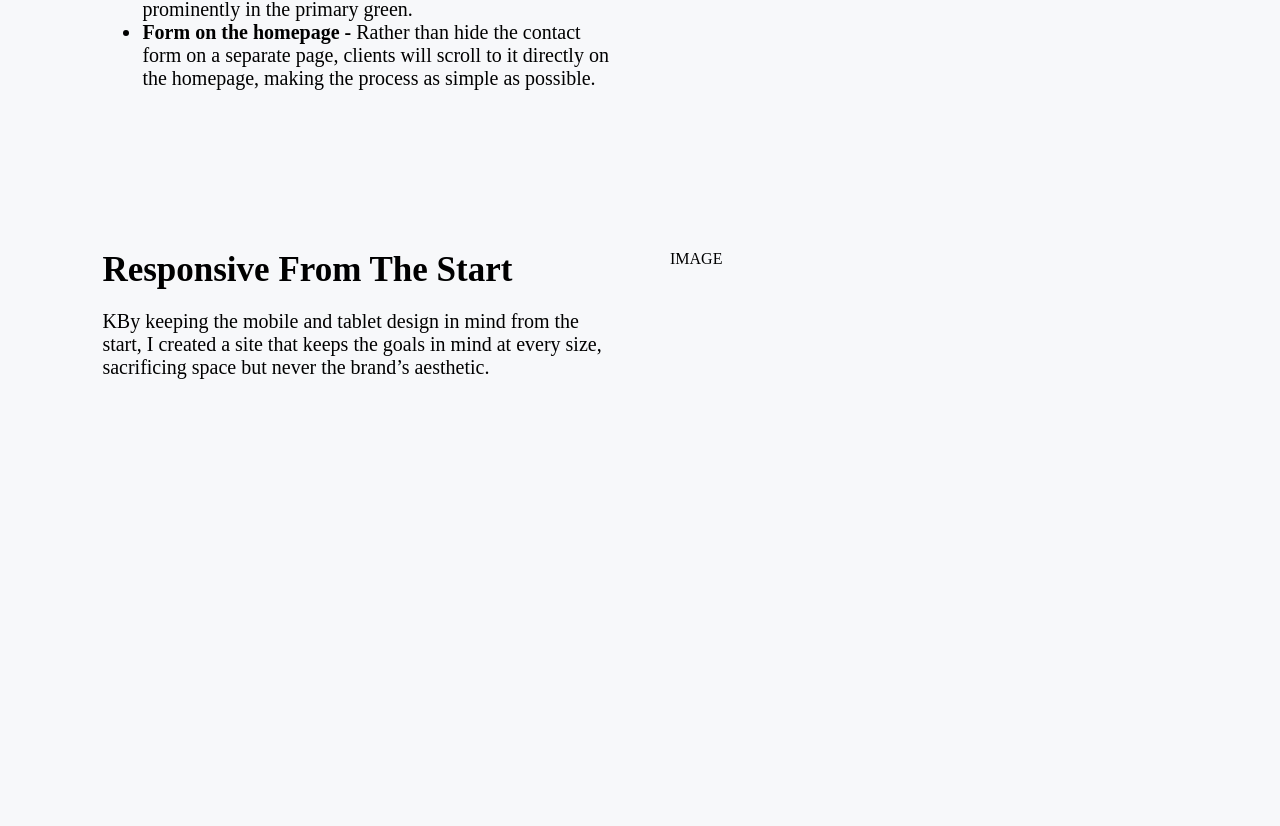
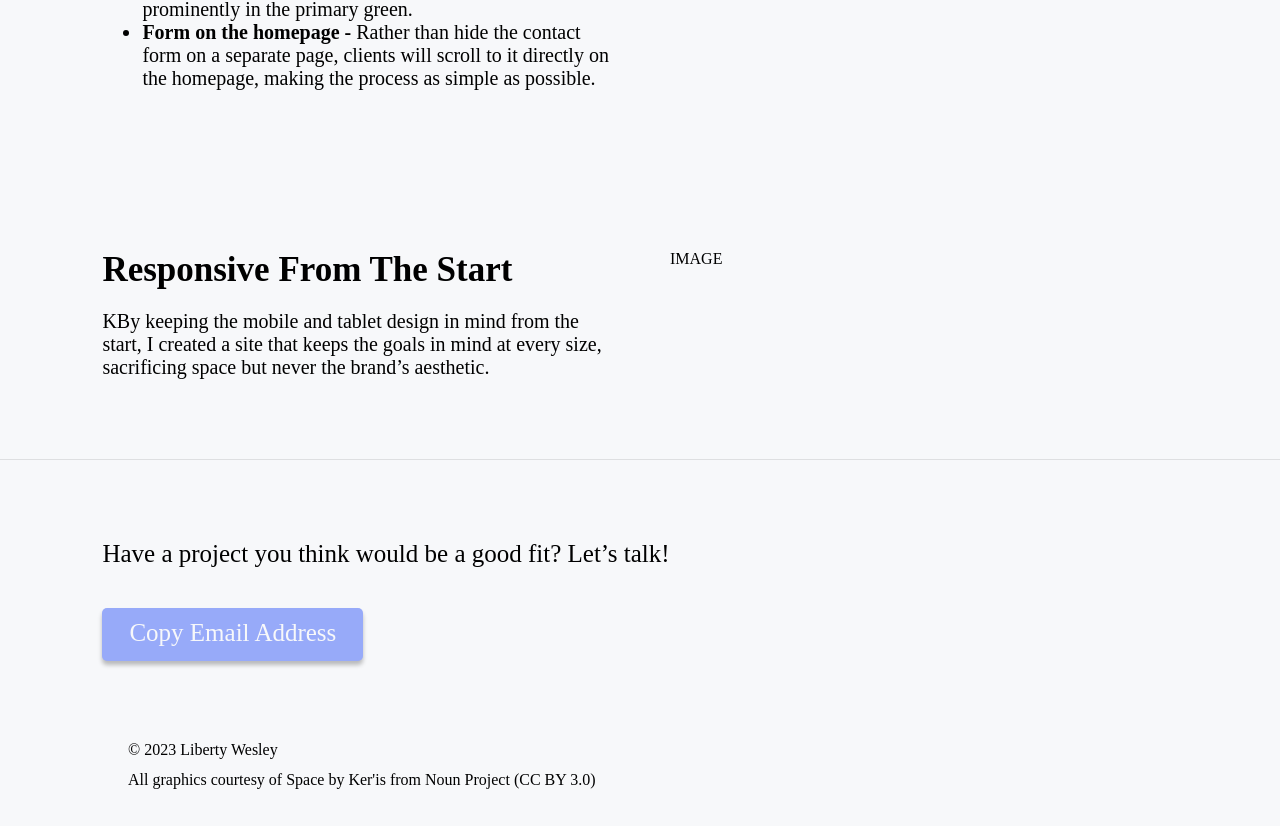
Before and after one commit to lwesley08/LibertyWesleyDotCom, a Nuxt app: page /tsd-site in a window 1280 px wide. Shown: the part 2542-3368 px from the top of the page. Before the commit the page ends 2937 px from the top, so only its background shows below. Built offline with nearby package versions, Linux system fonts and the light colour scheme; a web font is replaced by a local one.

Commit message:
footer and contact

```diff
--- a/pages/tsd-site.vue
+++ b/pages/tsd-site.vue
@@ -126,9 +126,36 @@
         </div>
       </div>
     </div>
+
+    <div class="details-page__contact">
+      <p>Have a project you think would be a good fit? Let’s talk!</p>
+      <div aria-role="button" class="details-page__button" @click="onCopyEmailAddressClick">
+        {{ isCopyActive ? 'Copied Email Address!' : 'Copy Email Address' }}
+      </div>
+    </div>
+
+    <div class="footer">
+      <p class="footer__copyright">© 2023 Liberty Wesley</p>
+      <p>All graphics courtesy of Space by Ker'is from Noun Project (CC BY 3.0)</p>
+    </div>
   </div>
 </template>
-<script setup lang="ts"></script>
+
+<script setup lang="ts">
+import { ref } from 'vue';
+const isCopyActive = ref(false);
+
+function onCopyEmailAddressClick() {
+  const text = "libertywesley08@gmail.com"
+  navigator.clipboard.writeText(text);
+  isCopyActive.value = true;
+
+  setTimeout(() => {
+    isCopyActive.value = false;
+  }, 5000);
+}
+</script>
+
 <style lang="scss">
 .details-page {
   height: 100%;
@@ -314,14 +341,14 @@
     display: flex;
     flex-direction: column;
     row-gap: 140px;
-    padding: 17px 20px 16px 20px;
+    padding: 17px 20px 30px 20px;
 
     @media screen and (min-width: $breakpoint-tablet) {
-      padding: 17px 30px 16px 30px;
+      padding: 17px 30px 50px 30px;
     }
 
     @media screen and (min-width: $breakpoint-laptop) {
-      padding: 17px 8% 16px 8%;
+      padding: 17px 8% 80px 8%;
     }
   }
 
@@ -354,5 +381,79 @@
     font-style: normal;
     font-size: 20px; // TODO
   }
+
+  &__contact {
+    margin-top: 0px;
+    font-family: "freight-text-pro", serif;
+    font-weight: 400;
+    font-style: normal;
+    font-size: 25px; // TODO
+    border-top: 1px solid rgba(0, 0, 0, .1);
+
+    padding: 30px 20px 30px 20px;
+
+    @media screen and (min-width: $breakpoint-tablet) {
+      padding: 50px 30px 50px 30px;
+    }
+
+    @media screen and (min-width: $breakpoint-laptop) {
+      padding: 80px 8% 80px 8%;
+    }
+  }
+
+  &__button {
+      background-color: $purple;
+      color: $background-white;
+      border-radius: 5px;
+      padding: 11px 27px 14px;
+      box-shadow: 0px 4px 4px 0px rgba(0, 0, 0, 0.25);
+      font-family: "freight-text-pro", serif;
+      font-weight: 400;
+      font-style: normal;
+      display: inline-block;
+      margin-top: 25px;
+      font-size: 16px;
+
+      &:hover {
+        background-color: #B6C4FF;
+      }
+
+      &:active {
+        background-color: #778CE3;
+      }
+
+      @media screen and (min-width: $breakpoint-tablet) {
+        font-size: 25px;
+      }
+
+      @media screen and (min-width: $breakpoint-laptop) {
+        margin-top: 40px;
+      }
+    }
 }
+
+.footer {
+    font-family: "freight-text-pro", serif;
+    font-weight: 400;
+    font-style: normal;
+    font-size: 14px;
+
+    @media screen and (min-width: $breakpoint-tablet) {
+      font-size: 16px;
+    }
+
+    padding: 0px 20px 30px;
+
+    @media screen and (min-width: $breakpoint-tablet) {
+     padding: 0px 6% 37px;
+    }
+
+    @media screen and (min-width: $breakpoint-laptop) {
+     padding: 0px 10% 37px;
+    }
+
+    &__copyright {
+      padding-bottom: 12px;
+    }
+  }
 </style>
```
